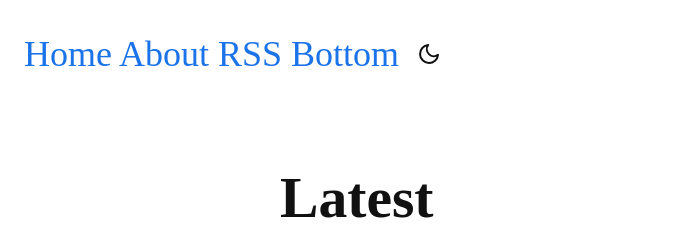
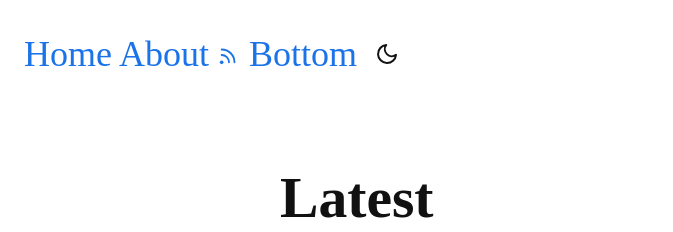
Before and after one commit to flightlessness/flightlessness.github.io, a Jekyll site: the page built from index.md, in a window 1280 px wide. Shown: the top 232 px of the page, without its empty margins (0-673 px from the left). Built offline with Jekyll 4.4.1, drawn with Linux system fonts in a browser that asks for light colours.

Commit message:
Update nav.html

```diff
--- a/_includes/nav.html
+++ b/_includes/nav.html
@@ -2,7 +2,32 @@
   <div class="nav-left">
     <a href="/">Home</a>
     <a href="/about/">About</a>
-    <a href="/feed.xml">RSS</a>
+    <a href="/feed.xml"
+   class="rss-link"
+   aria-label="RSS"
+   title="RSS">
+
+  <svg class="rss-icon"
+       viewBox="0 0 24 24"
+       width="22"
+       height="22"
+       fill="none"
+       stroke="currentColor"
+       stroke-width="2"
+       stroke-linecap="round">
+
+    <!-- inner arc -->
+    <path d="M4 12a8 8 0 0 1 8 8" />
+
+    <!-- outer arc -->
+    <path d="M4 6a14 14 0 0 1 14 14" />
+
+    <!-- dot -->
+    <circle cx="4" cy="20" r="2" fill="currentColor" stroke="none"/>
+
+  </svg>
+
+</a>
     <a href="#bottom">Bottom </a>
   </div>
 
```
